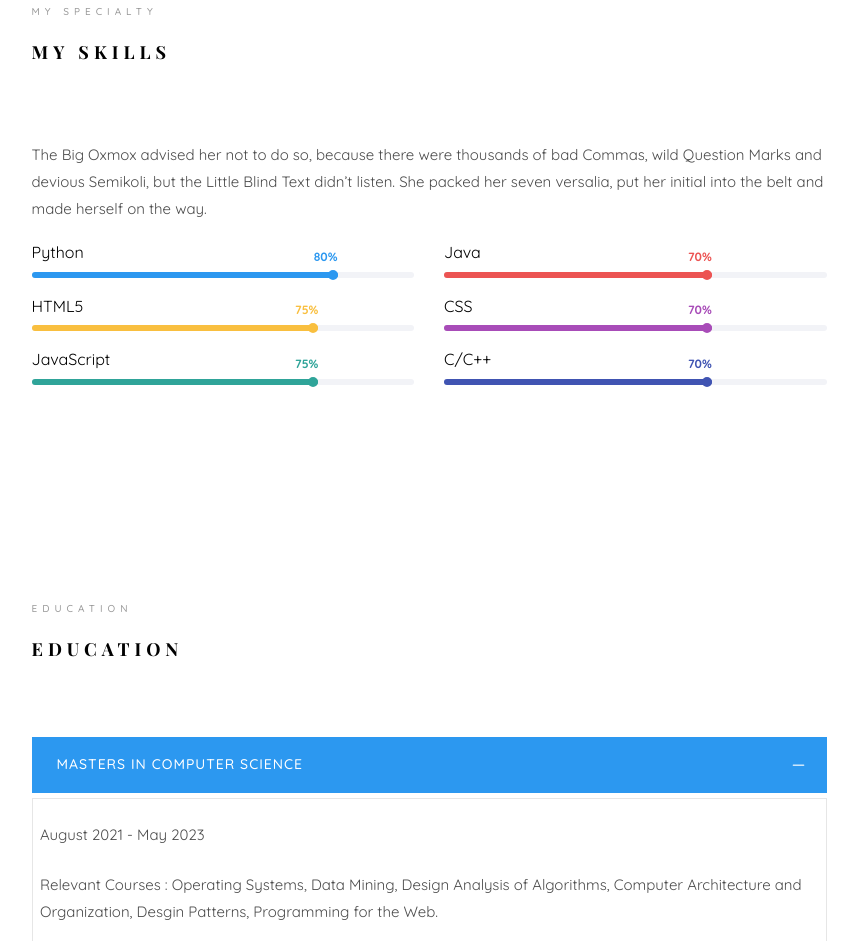
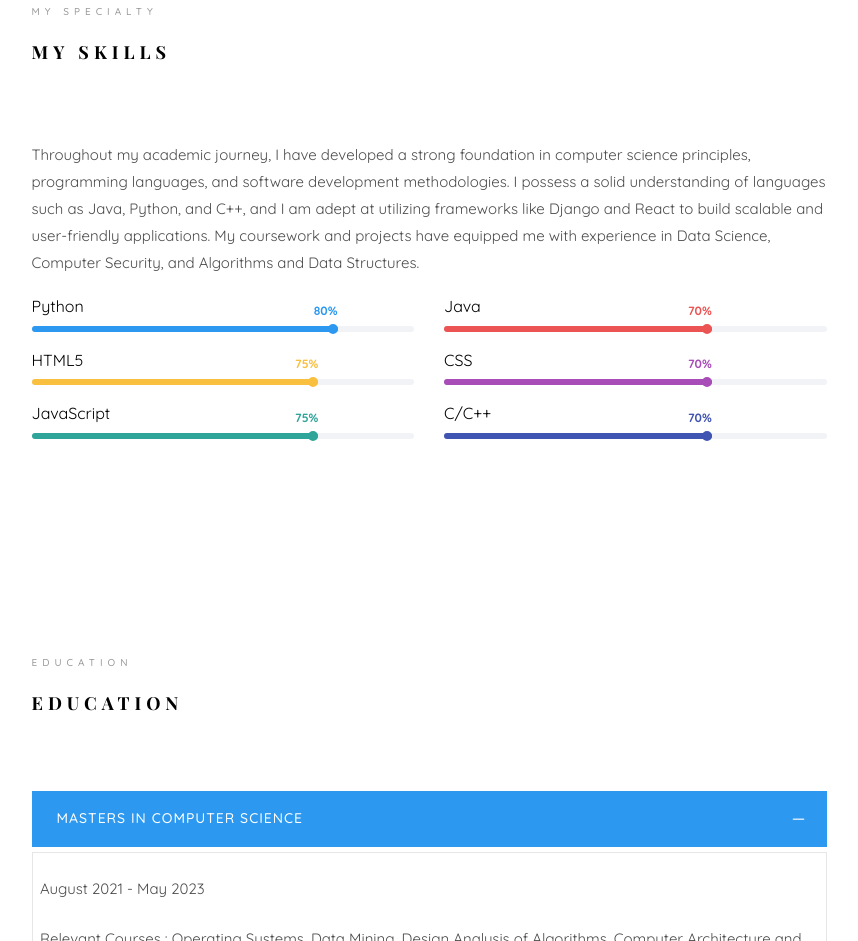
Before and after one commit to sudeepsrawat/sudeepsrawat.github.io, a plain HTML site: page index.html in a window 1280 px wide. Shown: the part 1534-2475 px from the top of the page, without its empty margins (361-1219 px from the left). Drawn offline with nearby package versions, Linux system fonts and the light colour scheme; files whose address does not match are found by name; a web font is replaced by a local one.

Commit message:
Update index.html

```diff
--- a/index.html
+++ b/index.html
@@ -129,7 +129,7 @@
 					</div>
 					<div class="row">
 						<div class="col-md-12 animate-box" data-animate-effect="fadeInLeft">
-							<p>The Big Oxmox advised her not to do so, because there were thousands of bad Commas, wild Question Marks and devious Semikoli, but the Little Blind Text didn’t listen. She packed her seven versalia, put her initial into the belt and made herself on the way.</p>
+							<p>Throughout my academic journey, I have developed a strong foundation in computer science principles, programming languages, and software development methodologies. I possess a solid understanding of languages such as Java, Python, and C++, and I am adept at utilizing frameworks like Django and React to build scalable and user-friendly applications. My coursework and projects have equipped me with experience in Data Science, Computer Security, and Algorithms and Data Structures.</p>
 						</div>
 						<div class="col-md-6 animate-box" data-animate-effect="fadeInLeft">
 							<div class="progress-wrap">
```
